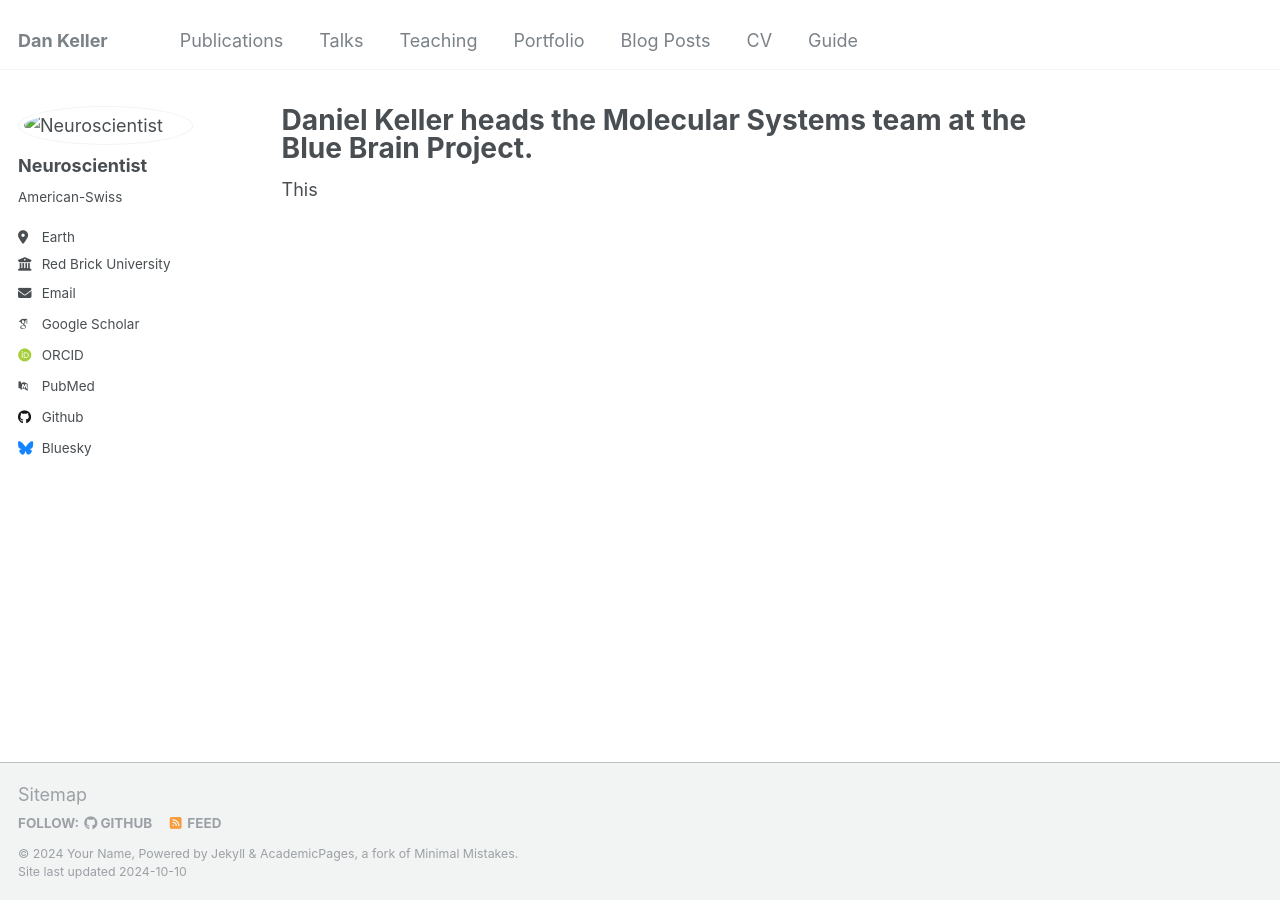
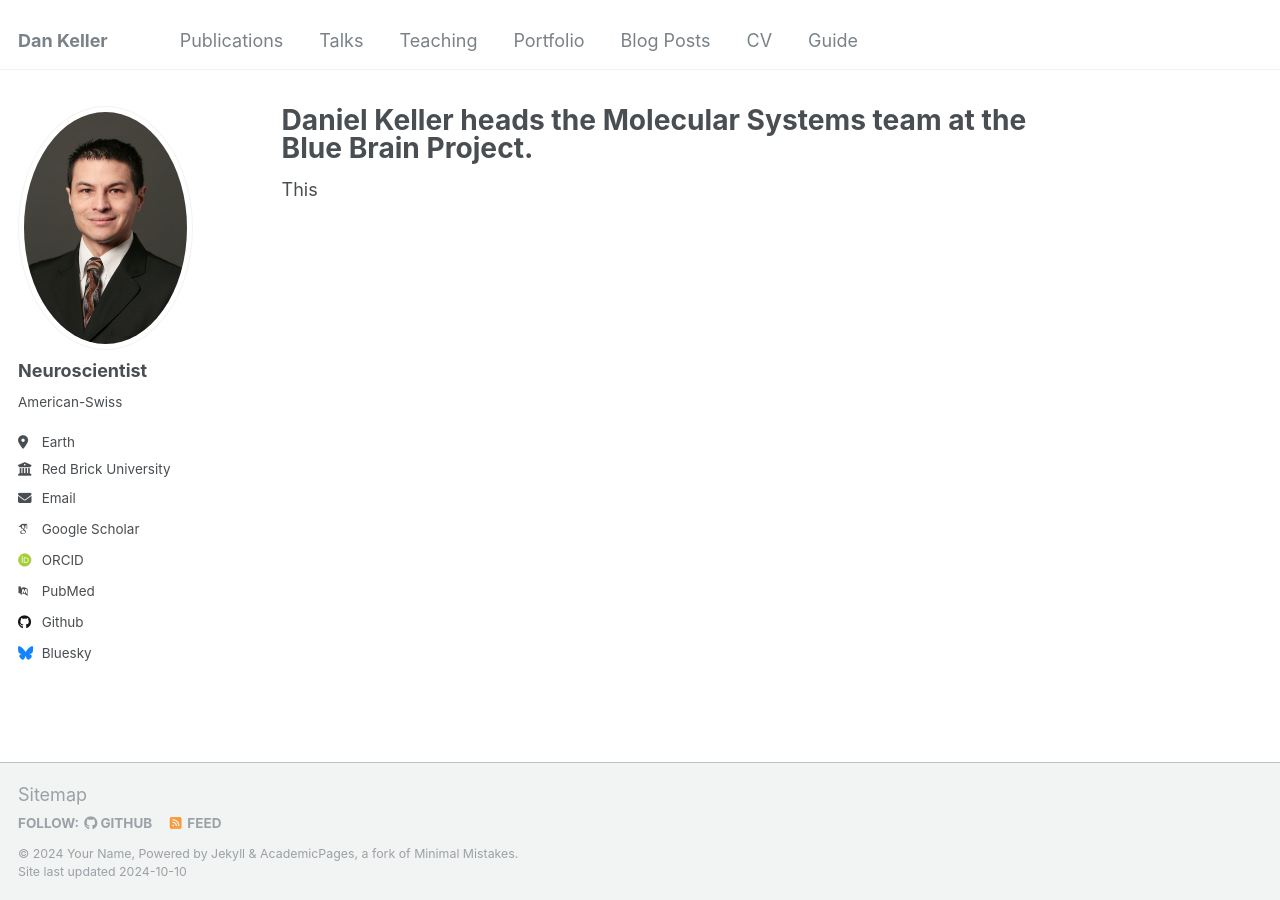
Before and after one commit to dkeller9/dkeller, a Jekyll site: the page built from _pages/about.md, in a window 1280 px wide. Built offline with Jekyll 4.4.1, drawn with Linux system fonts in a browser that asks for light colours; some web fonts are replaced.

Commit message:
Update _config.yml

```diff
--- a/_config.yml
+++ b/_config.yml
@@ -21,7 +21,7 @@ repository               : "academicpages/academicpages.github.io"
 #               Additional customization can be done by editing /_includes/author-profile.html
 author:
   # Biographic information
-  avatar           : "images/dk_prof.png"
+  avatar           : "dk_prof.png"
   name             : "Neuroscientist"
   pronouns         : # example: "she/her"
   bio              : "American-Swiss"
```
